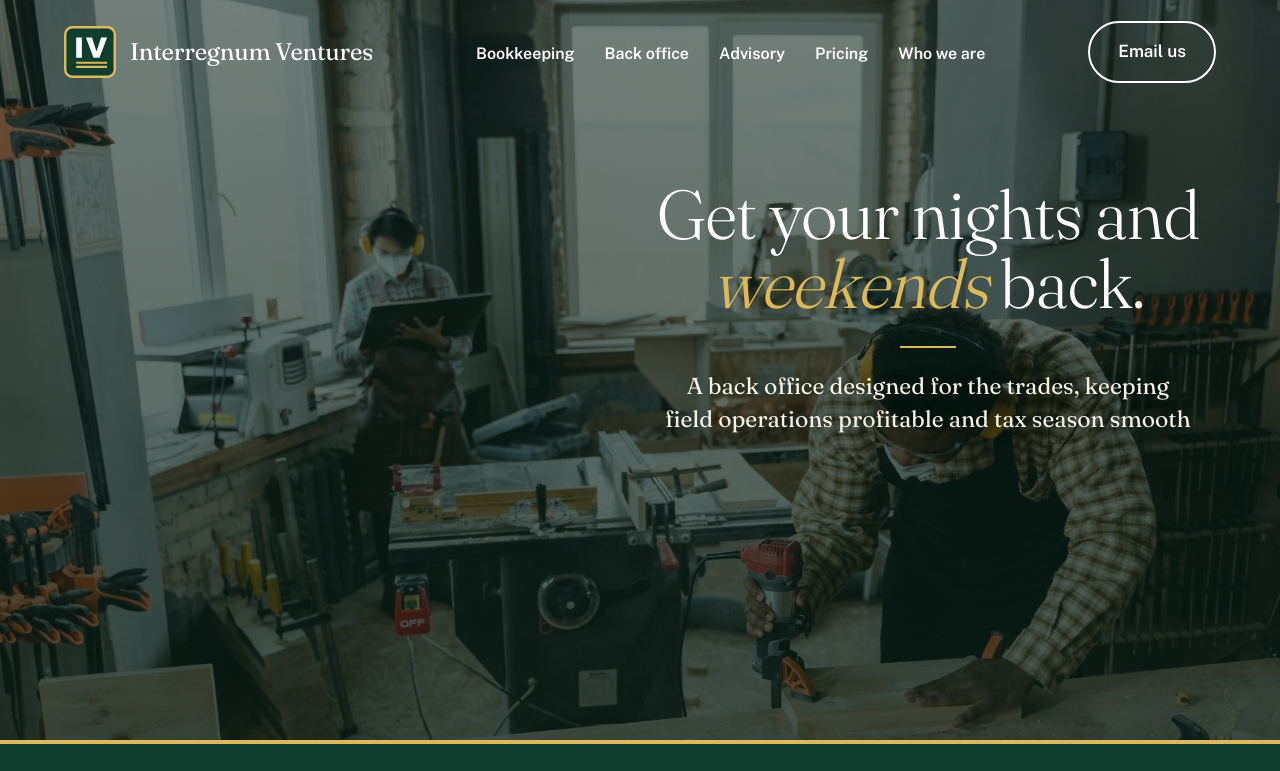
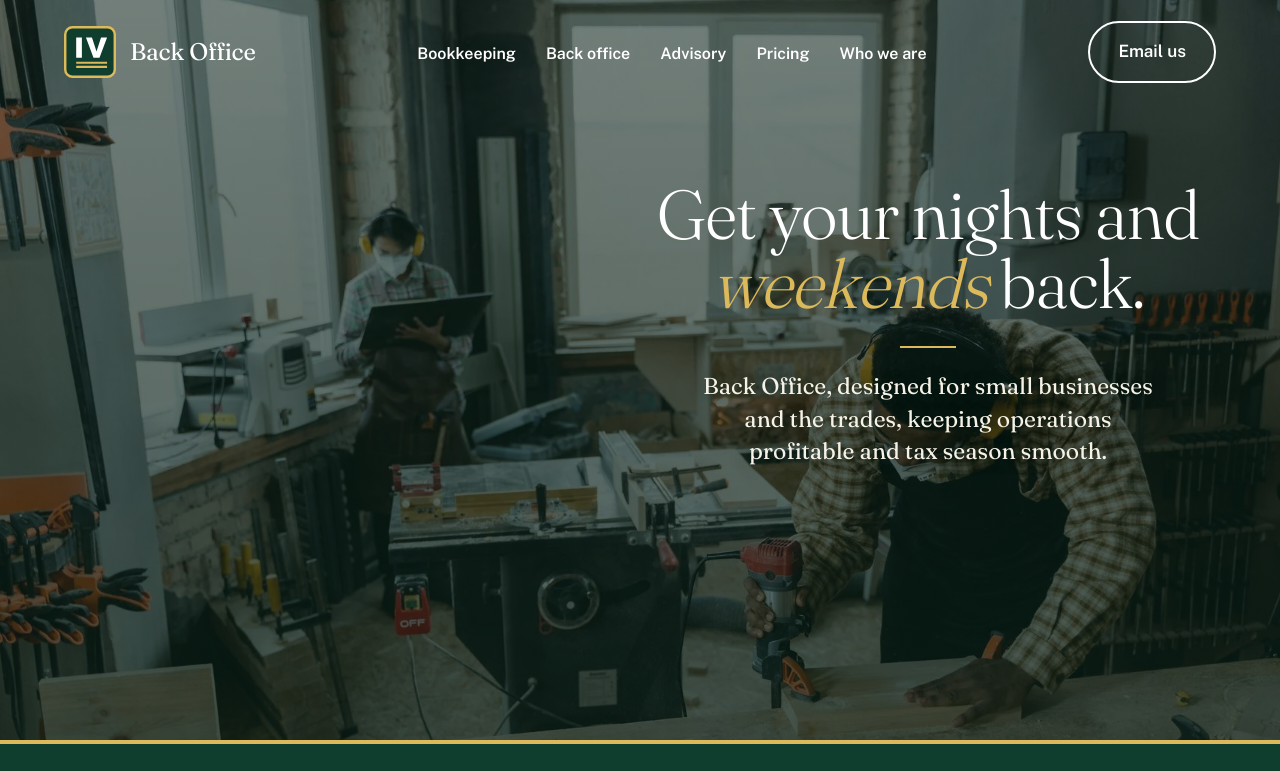
Before and after one commit to Cream-ai/ivllc-site, a plain HTML site: page index.html in a window 1280 px wide. Shown: the top 771 px of the page. Drawn offline with Linux system fonts and the light colour scheme.

Commit message:
Name the product Back Office and broaden the hero to small businesses and the trades
Co-authored-by: Cream-ai <Cream-ai@users.noreply.github.com>

```diff
--- a/index.html
+++ b/index.html
@@ -3,12 +3,12 @@
 <head>
 <meta charset="utf-8">
 <meta name="viewport" content="width=device-width, initial-scale=1">
-<title>Interregnum Ventures | Bookkeeping and back office for small businesses and the trades</title>
-<meta name="description" content="Get your nights and weekends back. Interregnum Ventures starts with your books, then takes on the rest of your back office: payroll, paperwork, tax prep and advice, for small businesses and the trades.">
+<title>Back Office by Interregnum Ventures LLC | Bookkeeping and back office for small businesses and the trades</title>
+<meta name="description" content="Get your nights and weekends back. Back Office by Interregnum Ventures LLC starts with your books, then takes on the rest of your back office: payroll, paperwork, tax prep and advice, for small businesses and the trades.">
 <meta name="theme-color" content="#0b2e23">
 <meta property="og:type" content="website">
-<meta property="og:title" content="Interregnum Ventures">
-<meta property="og:description" content="Bookkeeping and a full back office for small businesses and the trades.">
+<meta property="og:title" content="Back Office by Interregnum Ventures LLC">
+<meta property="og:description" content="Back Office by Interregnum Ventures LLC. Bookkeeping and a full back office for small businesses and the trades.">
 <meta property="og:image" content="https://ivllc.xyz/img/hero.jpg">
 <link rel="icon" href="favicon.svg" type="image/svg+xml">
 <link rel="preload" href="fonts/fraunces-latin-var.woff2" as="font" type="font/woff2" crossorigin>
@@ -20,9 +20,9 @@
 <a class="skip" href="#main">Skip to content</a>
 <header class="top">
   <div class="wrap">
-    <a class="brand" href="#top" aria-label="Interregnum Ventures home">
+    <a class="brand" href="#top" aria-label="Back Office by Interregnum Ventures LLC home">
       <svg viewBox="0 0 64 64" aria-hidden="true"><rect x="1.5" y="1.5" width="61" height="61" rx="9" fill="#0f3d2e" stroke="#dcb95a" stroke-width="3"/><path fill="#fff" d="M15 14h7v25h-7zM27 14h7.4l5.6 17.5L45.6 14H53l-9.3 25h-7.4z"/><path fill="#dcb95a" d="M15 44h38v2.6H15zM15 49h38v2.6H15z"/></svg>
-      <b>Interregnum Ventures</b>
+      <b>Back Office</b>
     </a>
     <nav aria-label="Primary"><ul>
       <li><a href="#bookkeeping">Bookkeeping</a></li>
@@ -40,7 +40,7 @@
   <div class="wrap">
     <div class="headline">
       <h1>Get your nights and <em>weekends</em> back.</h1>
-      <p class="sub">A back office designed for the trades, keeping field operations profitable and tax season smooth</p>
+      <p class="sub">Back Office, designed for small businesses and the trades, keeping operations profitable and tax season smooth.</p>
     </div>
   </div>
   <div class="side">
@@ -166,7 +166,7 @@
     <p class="mission">Small businesses have long gone without professional help for the work they never started a business to do. We're here to change that. <strong>Focus on the work you love. Let us handle the rest.</strong></p>
     <div class="grid">
       <div class="panel">
-        <div class="who-head"><figure class="portrait"><picture><source srcset="img/joel-headshot.webp" type="image/webp"><img src="img/joel-headshot.jpg" width="120" height="159" loading="lazy" decoding="async" alt="Black and white headshot of Joel Peterlin, smiling, in a suit and tie"></picture></figure><div><h3>Joel Peterlin, Interregnum Ventures</h3>
+        <div class="who-head"><figure class="portrait"><picture><source srcset="img/joel-headshot.webp" type="image/webp"><img src="img/joel-headshot.jpg" width="120" height="159" loading="lazy" decoding="async" alt="Black and white headshot of Joel Peterlin, smiling, in a suit and tie"></picture></figure><div><h3>Joel Peterlin, Back Office (Interregnum Ventures LLC)</h3>
         <p>Joel runs your books and your back office day to day.</p></div></div>
         <ul class="exp">
           <li><b>10 years</b><span>managing utility subcontractors on natural gas construction projects, including numerous $1M+ projects with local and government entities</span></li>
@@ -208,7 +208,7 @@
   <div class="wrap">
     <div class="fgrid">
       <div>
-        <a class="brand" href="#top"><svg viewBox="0 0 64 64" aria-hidden="true"><rect x="1.5" y="1.5" width="61" height="61" rx="9" fill="#0f3d2e" stroke="#dcb95a" stroke-width="3"/><path fill="#fff" d="M15 14h7v25h-7zM27 14h7.4l5.6 17.5L45.6 14H53l-9.3 25h-7.4z"/><path fill="#dcb95a" d="M15 44h38v2.6H15zM15 49h38v2.6H15z"/></svg><b>Interregnum Ventures</b></a>
+        <a class="brand" href="#top"><svg viewBox="0 0 64 64" aria-hidden="true"><rect x="1.5" y="1.5" width="61" height="61" rx="9" fill="#0f3d2e" stroke="#dcb95a" stroke-width="3"/><path fill="#fff" d="M15 14h7v25h-7zM27 14h7.4l5.6 17.5L45.6 14H53l-9.3 25h-7.4z"/><path fill="#dcb95a" d="M15 44h38v2.6H15zM15 49h38v2.6H15z"/></svg><b>Back Office</b></a>
         <p class="tag">Your nights and weekends, back.</p>
       </div>
       <div><h4>Explore</h4><ul><li><a href="#bookkeeping">Bookkeeping</a></li><li><a href="#back-office">Back office</a></li><li><a href="#advisory">Advisory</a></li><li><a href="#pricing">Pricing</a></li></ul></div>
```
